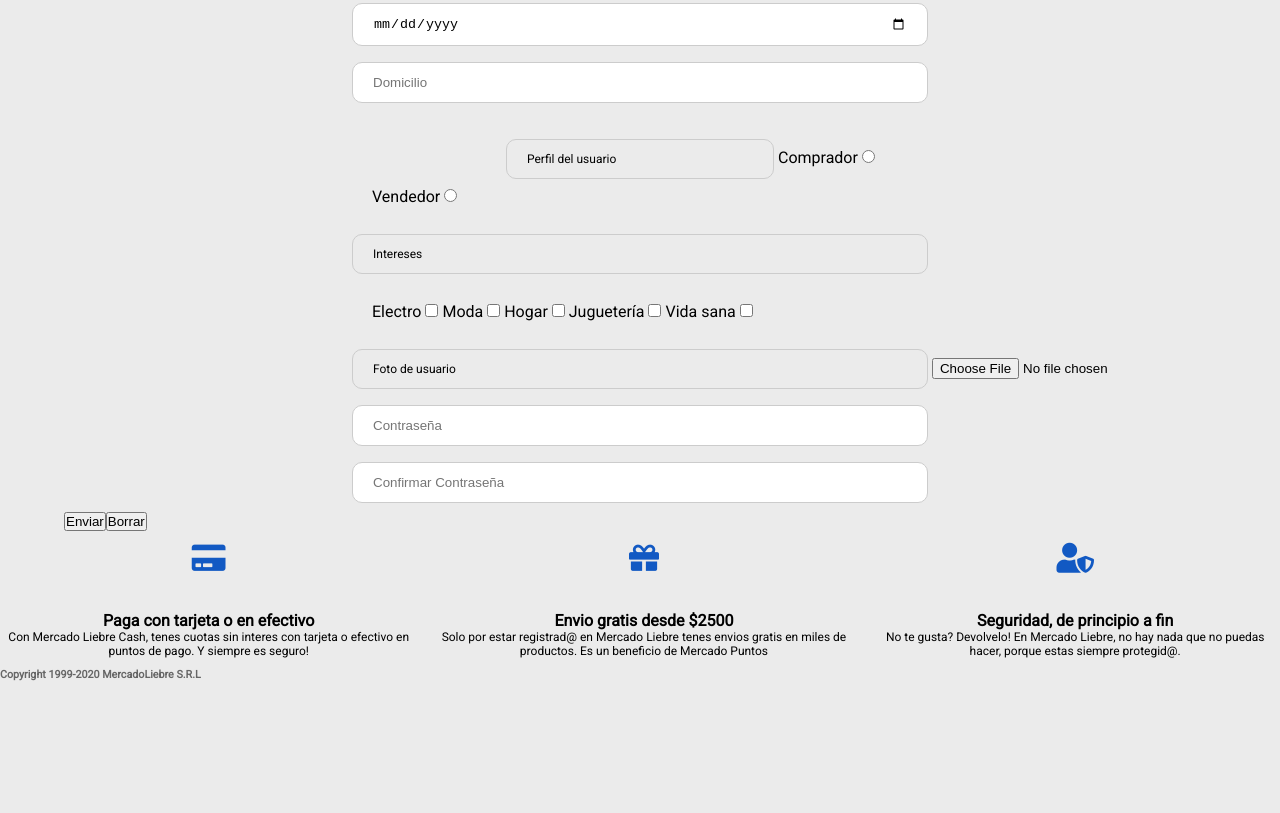
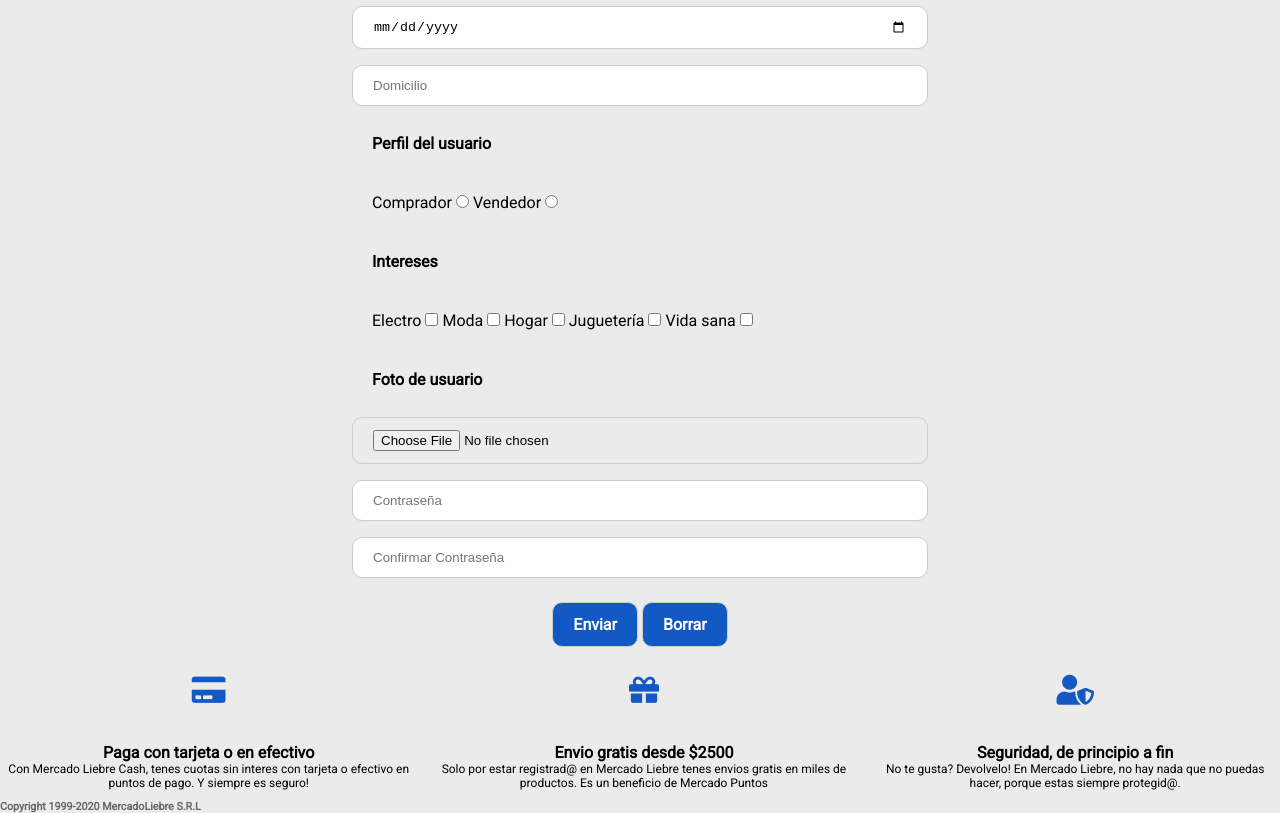
Before and after one commit to dportugaln/MercadoLiebre, a website: page views/register.html in a window 1280 px wide. Shown: the part 699-1512 px from the top of the page. Before the commit the page ends 1380 px from the top, so only its background shows below. Drawn offline with Linux system fonts and the light colour scheme; files that its build step writes are made by us from their sources; files whose address does not match are found by name.

Commit message:
Terminadas todas las páginas. Falta span y boton de busqueda.

```diff
--- a/public/css/styles.css
+++ b/public/css/styles.css
@@ -46,6 +46,7 @@ header .form{
     align-items: center;
     padding: 2px;
     font-size: 11px;
+
 }
 header nav{
     font-size: 12px;
@@ -67,14 +68,21 @@ header .form .input{
     color: #666;
     padding: 2px;
     border-radius: 10px;
+
 }
 
 header .form .submit{
-    background-color: #FFF;
-    border: 1px solid #000;
+    /* background-color: #FFF; */
+    /* border: 1px solid #000; */
+
     color: #666;
-    margin-left: 5px;
+    padding-right: 5px;
+
+
+
 }
+
+
 
 div.burger-menu{
     text-align: center;
@@ -192,7 +200,7 @@ main section article:hover i {
     transition-duration: 1s, 5s;
 }
 
-main .register {
+/* main .register {
     width: 50%;
     padding: 12px 20px;
     margin: 8px 0;
@@ -202,8 +210,8 @@ main .register {
     box-sizing: border-box;
     border-radius: 10px;
 }
-
-.register input#name, input#user, input#address, input#birthdate{
+ */
+.register input#name, input#user, input#address, input#birthdate, input#picture{
     width: 50%;
     padding: 12px 20px;
     margin: 8px 0;
@@ -225,14 +233,51 @@ main .register {
 }
 
 .register p {
+    font-family: "Roboto", sans-serif;
+    font-size: 16px;
+    font-weight: bold;
     width: 50%;
+    padding: 12px 20px;
+    margin: 8px 0;
+    margin-left: 25%;
+    display: inline-block;
+    /* border: 1px solid #ccc; */
+    box-sizing: border-box;
+    border-radius: 10px;
+}
+
+.register div.reg-button  {
+/*     width: 50%;
     padding: 12px 20px;
     margin: 8px 0;
     margin-left: 25%;
     display: inline-block;
     border: 1px solid #ccc;
     box-sizing: border-box;
+    border-radius: 10px; */
+    text-align: center;
+    text-decoration: none;
+    display: inline-block;
+    width: 100%;
+}
+
+.register button#reg-confirm, button#reg-cancel {
+    color: #FFF;
+    font-family: "Roboto", sans-serif;
+    font-size: 16px;
+    font-weight: bold;
+    /* width: 50%; */
+    padding: 12px 20px;
+    border: 1px solid #ccc;
+    background-color: #1259c3;
+    margin: 16px 0px;
     border-radius: 10px;
+}
+
+.register button#reg-confirm:hover,  button#reg-cancel:hover{
+    background-color: #0022aa;
+    color: #FFF;
+    transition: background-color, 0.5s, color, 0.5s;
 }
 
 .login input[type=text], input[type=password]{
@@ -269,8 +314,9 @@ main .register {
     font-weight: bold;
     width: 50%;
     padding: 12px 20px;
+    border: 1px solid #ccc;
     background-color: #1259c3;
-    margin: 16px 0px;
+    /* margin: 16px 0px; */
     border-radius: 10px;
 }
 
@@ -317,6 +363,12 @@ footer {
 
 
 @media (min-width: 361px) {
+
+    header nav {
+        display: none;
+    }
+
+
     .price,
     .discount{
         width: 50%;
--- a/views/register.html
+++ b/views/register.html
@@ -75,8 +75,8 @@
                 </div>
 
                 <!-- Perfil del usuario -->
+                <p>Perfil del usuario</p>
                 <div class="profile">
-                    <p>Perfil del usuario</p>
                     <!-- Comprador -->
                     <label for="buyer">Comprador</label>
                     <input type="radio" name="profile" id="buyer">
@@ -125,8 +125,8 @@
                 </div>
 
                 <!-- Fotodeusuario -->
+                <p>Foto de usuario</p>
                 <div class="picture">
-                    <p>Foto de usuario</p>
                     <label for="picture">
                     <input type="file" name="picture" id="picture">
                 </div>
@@ -142,12 +142,20 @@
                     <label for="check-pwrd">
                     <input type="password" name="check-pwrd" id="check-pwrd" placeholder="Confirmar Contraseña">
                 </div>
-
+                <div class="reg-button">
                 <!-- Botón de enviar que nos lleve a la página principal -->
-                <button for="submit">Enviar</label>
+                    <!-- <div class="reg-confirm"> -->
+                        <button type="submit" id="reg-confirm">Enviar</button>
+                    <!-- </div>             -->
 
                 <!-- Botón deborrar todos los datos del formulario -->
-                <button type="reset">Borrar</button>
+                    <!-- <div class="reg-cancel"> -->
+                        <button type="reset" id="reg-cancel">Borrar</button>
+                    <!-- </div> -->
+
+                </div>
+
+
 
 
             </form>
```
